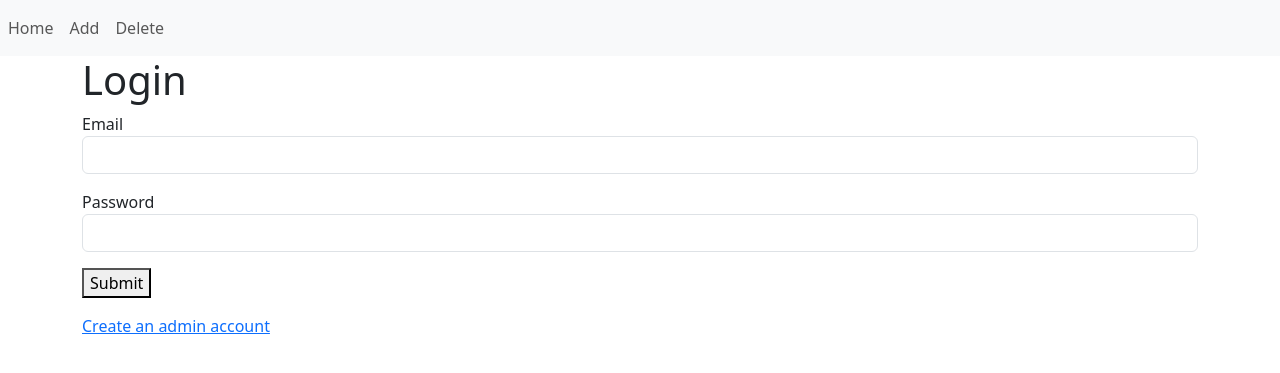
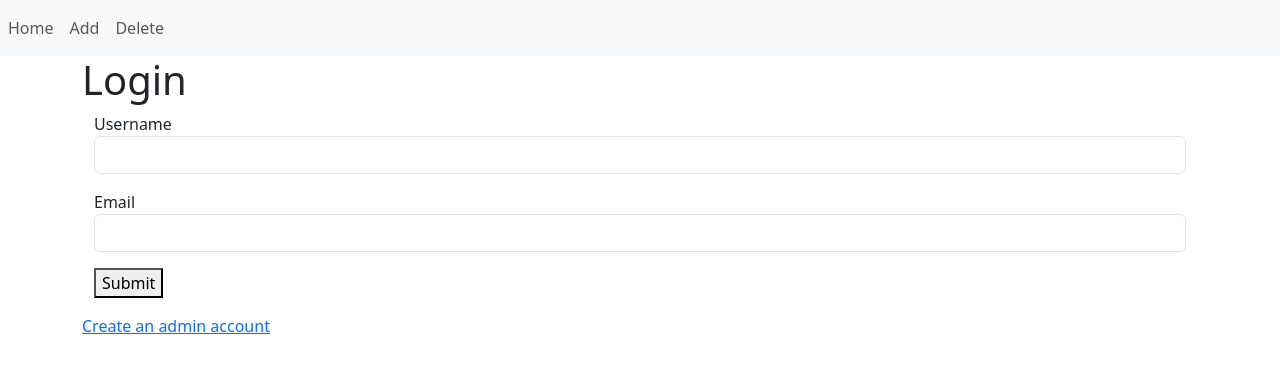
Before and after one commit to leannesal/flask-app, a Flask app: page /login in a window 1280 px wide. Shown: the top 373 px of the page. Run offline with Flask 3, Linux system fonts and the light colour scheme.

Commit message:
adding minor changes

```diff
--- a/website/authentication.py
+++ b/website/authentication.py
@@ -1,14 +1,26 @@
-from flask import Blueprint, render_template
+from flask import Blueprint, render_template, request
 
 auth=Blueprint ('auth',__name__)
 
-@auth.route('/login')
+@auth.route('/login', methods=['GET','POST'])
 def login():
     return render_template("login.html")
 
-@auth.route('/sign_up')
+@auth.route('/registration', methods=['GET','POST'])
 def sign_up():
-    return 'sign_up'
+    if request.method == 'POST':
+        email = request.form.get('email')
+        username= request.form.get('username')
+        password= request.form.get('password')
+        password1=request.form.get('password1')
+
+        if len(email)<8:
+            flash('email must be greater than eight characters', category='error')
+        elif len(username) <2:
+            pass
+        elif password != password1:
+            pass
+    return render_template("registration.html")
 
 @auth.route('/logout')
 def logout():
--- a/website/templates/login.html
+++ b/website/templates/login.html
@@ -6,27 +6,28 @@
 
     <h1>Login</h1>
 
-    <div class="auth-row">
         <form method="post">
+            <div class="container">
                 <p>
-                <label for="email">Email</label>
-                <input type="email" name="email"
-                required class='form-control'>
-                </input>
+
+                    <form method="post">
+                        <label for="name">Username</label>
+                        <input type="text" name="name" class='form-control' id='username'></input>
                 </p>
                 <p>
-                <label for="password">Password</label>
-                <input type="password" name="pass"
-                required class='form-control'>
-                </input>
+
+                    <label for="email">Email</label>
+                    <input type="email" name="email" class='form-control' id='email'></input>
+
                 </p>
 
                 <p>
                     <button type="submit">Submit</button>
                 </p>
+            </div>
         </form>
 
-    </div>
+
 
     <p>
         <a class="admin" href="create_admin">Create an admin account</a>
--- a/website/views.py
+++ b/website/views.py
@@ -1,8 +1,10 @@
+#this file stores standard roots for our website
+
 from flask import Blueprint,render_template
 
 #define the file as blueprint of the application
 views = Blueprint('views',__name__)
 
-@views.route('/login')
+@views.route('/')
 def home():
-    return render_template("login.html")
+    return render_template("home.html")
```
Also changed, not shown: website/templates/registration.html (+13 -20 lines). Lines whose indentation alone changed are shown as unchanged.
